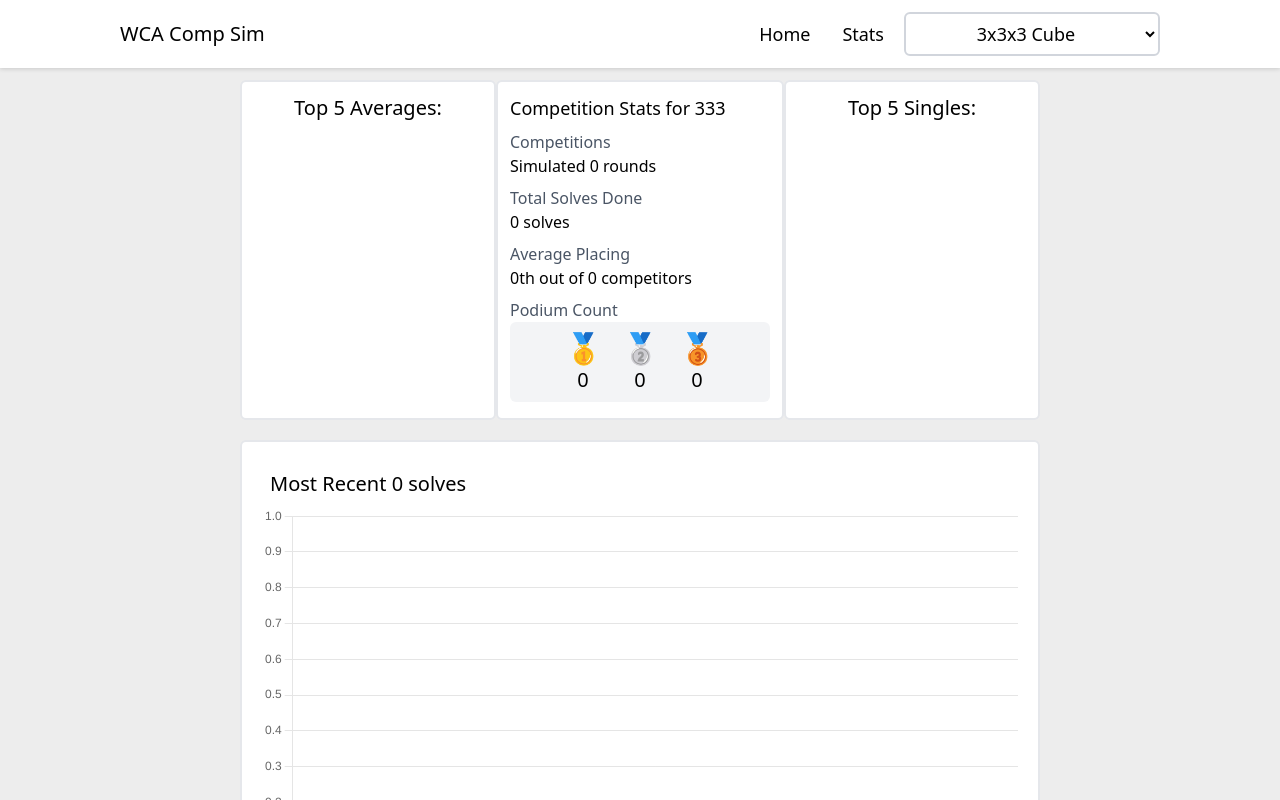
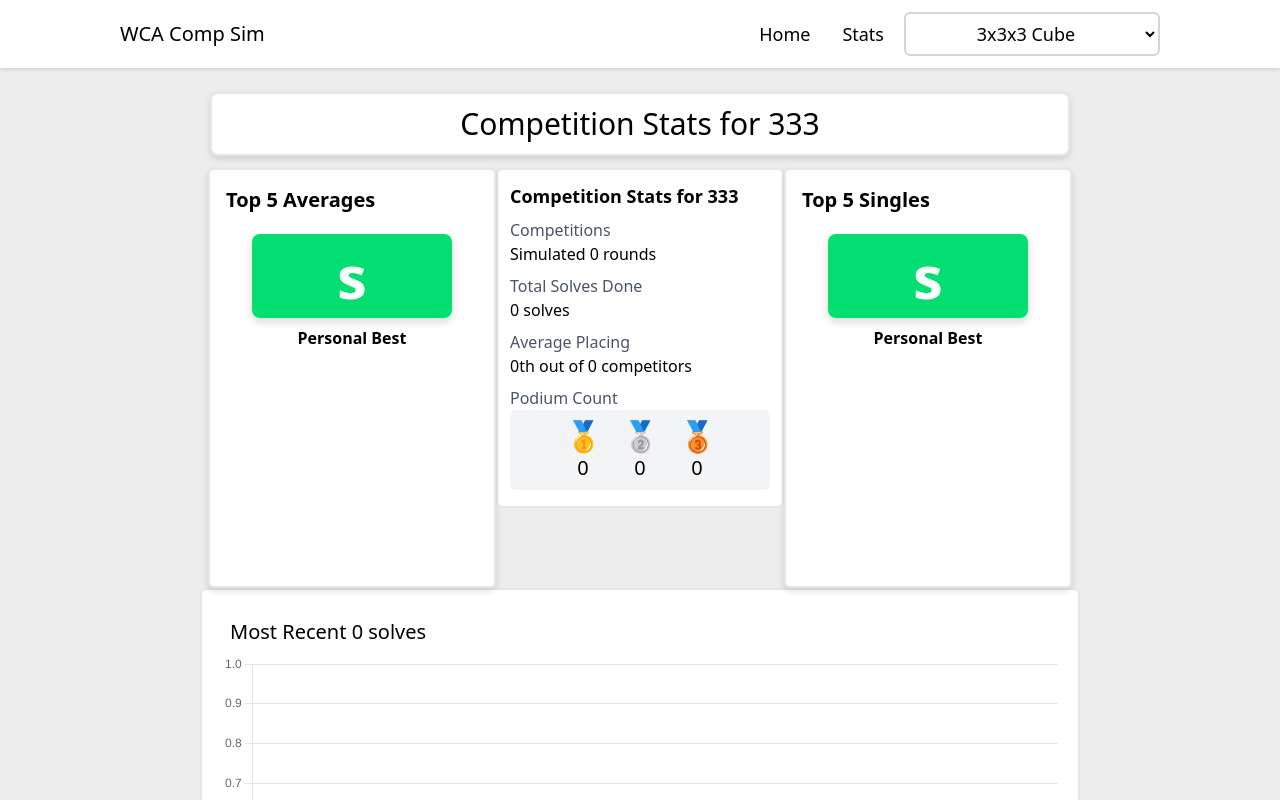
Before and after one commit to dwyaneramos/wca-comp-sim, a React (Vite) app: page / in a window 1280 px wide. Both pictures are taken after a click on the link "Stats". Shown: the top 800 px of the page. Built offline with nearby package versions, Linux system fonts and the light colour scheme.

Commit message:
reworked top 5 results widget

```diff
--- a/index.html
+++ b/index.html
@@ -2,8 +2,8 @@
 <html lang="en">
   <head>
     <meta charset="UTF-8" />
-    <link rel="icon" href="/favicon.ico" />
     <meta name="viewport" content="width=device-width, initial-scale=1.0" />
+    <link rel="icon" href="/favicon-white.ico" />
     <title>wca-comp-sim</title>
   </head>
   <body>
--- a/src/components/sections/Stats.jsx
+++ b/src/components/sections/Stats.jsx
@@ -1,6 +1,6 @@
 import {Chart as ChartJS} from "chart.js/auto"
 import {Bar, Line} from "react-chartjs-2"
-import {genSuffix} from "../utils/helper.js"
+import {genSuffix, formatTime} from "../utils/helper.js"
 
 
 const SolvesLineGraph = (props) => {
@@ -12,7 +12,7 @@ const SolvesLineGraph = (props) => {
 
 
   return (
-    <div className="w-200 bg-white h-full p-5 rounded-md border-2 border-gray-200">
+    <div className="w-220 bg-white h-full p-5 rounded-md border-2 border-gray-200">
       <h1 className = "text-xl m-2">Most Recent {solvesToDisplay.length} solves</h1>
 
       <Line data = {{
@@ -63,17 +63,19 @@ export const Stats = (props) => {
   const eventStats = stats[event]
 
    return (
-    <section className="mt-15 p-5">
-
+    <section className="mt-15 p-5 flex items-center flex-col">
+      <h1 className = "bg-white w-215 p-3 m-3 border-gray-200 drop-shadow-md border-2 text-center font-medium text-3xl rounded-lg">Competition Stats for {event}</h1>
       <div className="flex flex-col justify-center items-center place-content-around">
 
         <div className = "flex flex-row ">
-          <Top5Section type = {"Averages"} topTimes = {eventStats.bestAvgs}/>
+          <TopResultsSection type = {"Averages"} topTimes = {eventStats.bestAvgs}/>
           <CompStats eventStats = {eventStats} event = {event}/>
-          <Top5Section type = {"Singles"} topTimes = {eventStats.bestTimes}/>
+          <TopResultsSection type = {"Singles"} topTimes = {eventStats.bestTimes}/>
         </div>
         <SolvesLineGraph eventStats ={eventStats}/>
       </div>
+
+        <TopResultsSection type = {"Averages"} topTimes = {eventStats.bestAvgs}/>
     </section>
   )
 }
@@ -83,7 +85,7 @@ const CompStats = ({eventStats, event}) => {
   const roundedAvgCompetitors = Math.round(eventStats.avgCompetitorsInRound)
   return (
     <div className = "bg-white w-2xs h-85 rounded-md p-3 border-2 border-gray-200">
-      <h1 className = "text-lg">Competition Stats for {event}</h1>
+      <h1 className = "text-lg font-semibold">Competition Stats for {event}</h1>
       <div className = "my-2">
         <h2 className = "text-gray-600">Competitions</h2>
         <p>Simulated {eventStats.numRoundsDone} rounds</p>
@@ -126,13 +128,42 @@ const CompStats = ({eventStats, event}) => {
   )
 }
 
+const TopResultsSection = ({type, topTimes}) => {
+  return (
+    <div className = "white p-2 rounded-md w-2xs h-105 drop-shadow-md border-2 border-gray-200 bg-white">
+      <h1 className = "text-xl mb-5 font-semibold pl-2 pt-2">Top 5 {type}</h1>
+
+      <div className = "flex flex-col items-center gap-2">
+        <h2 className = "bg-green-400 drop-shadow-lg py-3 w-50 text-center rounded-lg text-white font-semibold text-6xl">
+          {formatTime(topTimes[0])}s</h2>
+          <h3 className = "font-semibold mb-4">Personal Best</h3>
+        {(topTimes.slice(1, 5)).map((time, idx) => {
+          return (
+            <div key = {idx} className = "flex place-content-between
+              py-1 px-2 w-40 bg-gray-100 border-2 border-gray-100 rounded-lg text-xl">
+              <span className = "text-gray-500">
+                {idx + 2}{genSuffix(idx + 2)}
+              </span>
+
+              <span className = "">
+                {formatTime(time)}s
+              </span>
+            </div>
+          )
+        })}
+      </div>
+    </div>
+  )
+
+}
+
 
 const Top5Section = ({type, topTimes}) => {
   const rankColors = {0 : "bg-[#ebcc34]",
                       1 : "bg-[#9e9e9e]",
                       2 : "bg-[#f2a750]",
-                      3 : "bg-green-100",
-                      4 : "bg-green-100"}
+                      3 : "bg-gray-100",
+                      4 : "bg-gray-100"}
 
 
   return (
```
Also changed, not shown: 2 other files (tests, documents, lock files or other folders).
